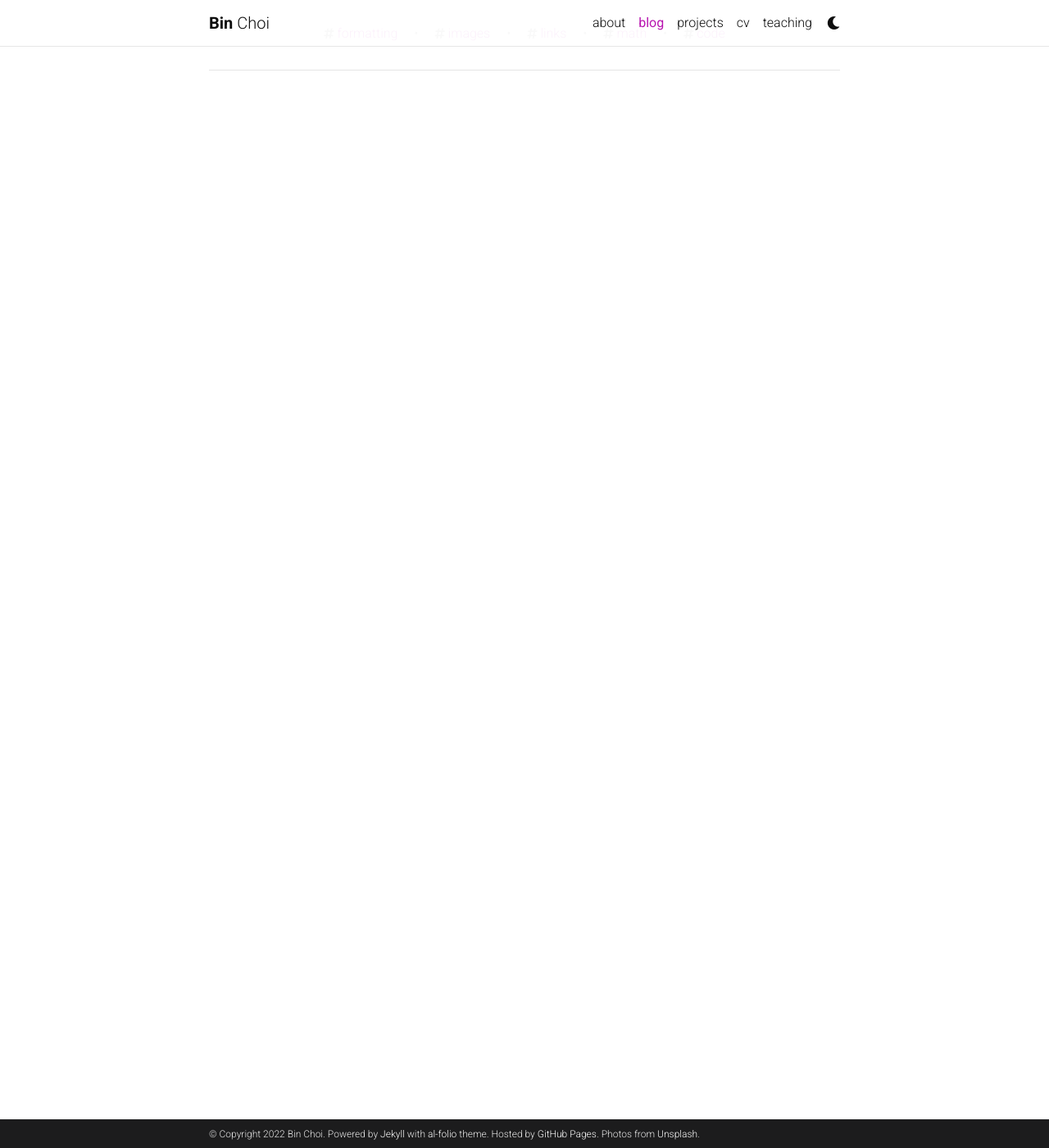
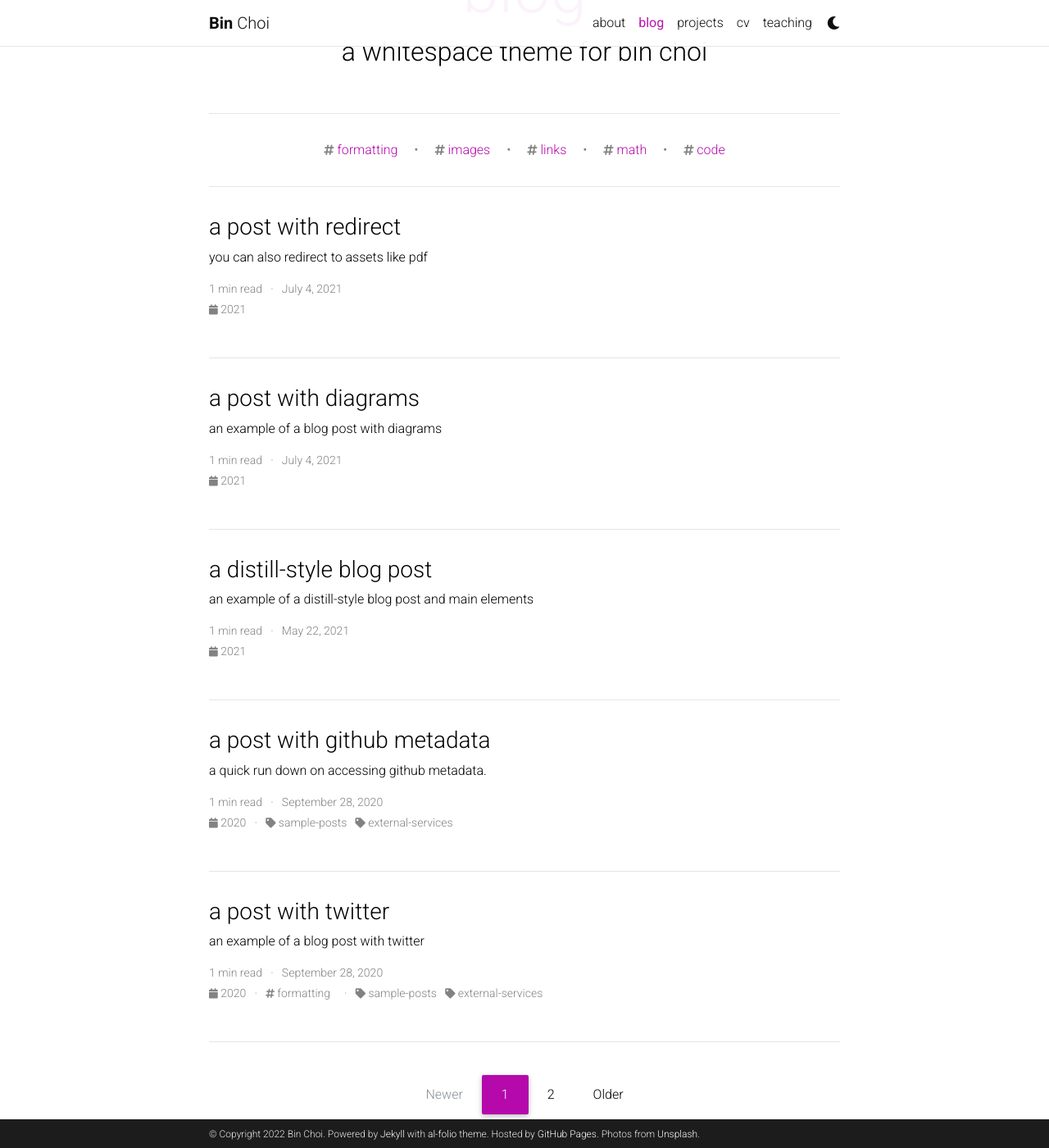
Before and after one commit to binchoi/binchoi.github.io, a Jekyll site: the page built from blog/index.html, in a window 1280 px wide and 1400 px high, scrolled down 196 px. Shown: the whole window at 82% size. Built offline with Jekyll 4.4.1, drawn with Linux system fonts in a browser that asks for light colours; the list of posts is cut into pages by our own code; comment, search, counter and statistics services are not loaded; a style sheet for code colours, icons or effects is not loaded; some of the changed lines change nothing that is shown.

Commit message:
Link to netlify blog

```diff
--- a/_config.yml
+++ b/_config.yml
@@ -110,14 +110,14 @@ bing_site_verification:  # out your bing-site-verification ID (Bing Webmaster)
 # Blog
 # -----------------------------------------------------------------------------
 
-# blog_name: bin-blog # blog_name will be displayed in your blog page
-# blog_nav_title: blog # your blog must have a title for it to be displayed in the nav bar
-# blog_description: a whitespace theme for bin choi
-# permalink: /blog/:year/:title/
+blog_name: blog # blog_name will be displayed in your blog page
+blog_nav_title: blog # your blog must have a title for it to be displayed in the nav bar
+blog_description: a whitespace theme for bin choi
+permalink: /blog/:year/:title/
 
-# # Pagination
-# pagination:
-#   enabled: true
+# Pagination
+pagination:
+  enabled: true
 
 # # Comments
 # disqus_shortname: al-folio # put your disqus shortname
--- a/_includes/header.html
+++ b/_includes/header.html
@@ -54,7 +54,7 @@
               {% if site.blog_nav_title %}
               <!-- Blog -->
               <li class="nav-item {% if page.url contains 'blog' %}active{% endif %}">
-                <a class="nav-link" href="{{ '/blog/' | relative_url }}">{{ site.blog_nav_title }}
+                <a class="nav-link" href="https://binchoi.netlify.app">{{ site.blog_nav_title }}
                   {%- if page.url contains 'blog' -%}
                   <span class="sr-only">(current)</span>
                   {%- endif -%}
--- a/_pages/blog.md
+++ /dev/null
@@ -1,12 +0,0 @@
----
-layout: page
-permalink: /binchoi-web/
-title: blog
-description: bin choi hugo blog.
-nav: true
-nav_order: 2
----
-
-For now, this page is assumed to be a static description of your courses. You can convert it to a collection similar to `_projects/` so that you can have a dedicated page for each course.
-
-<!-- Organize your courses by years, topics, or universities, however you like! -->
```
